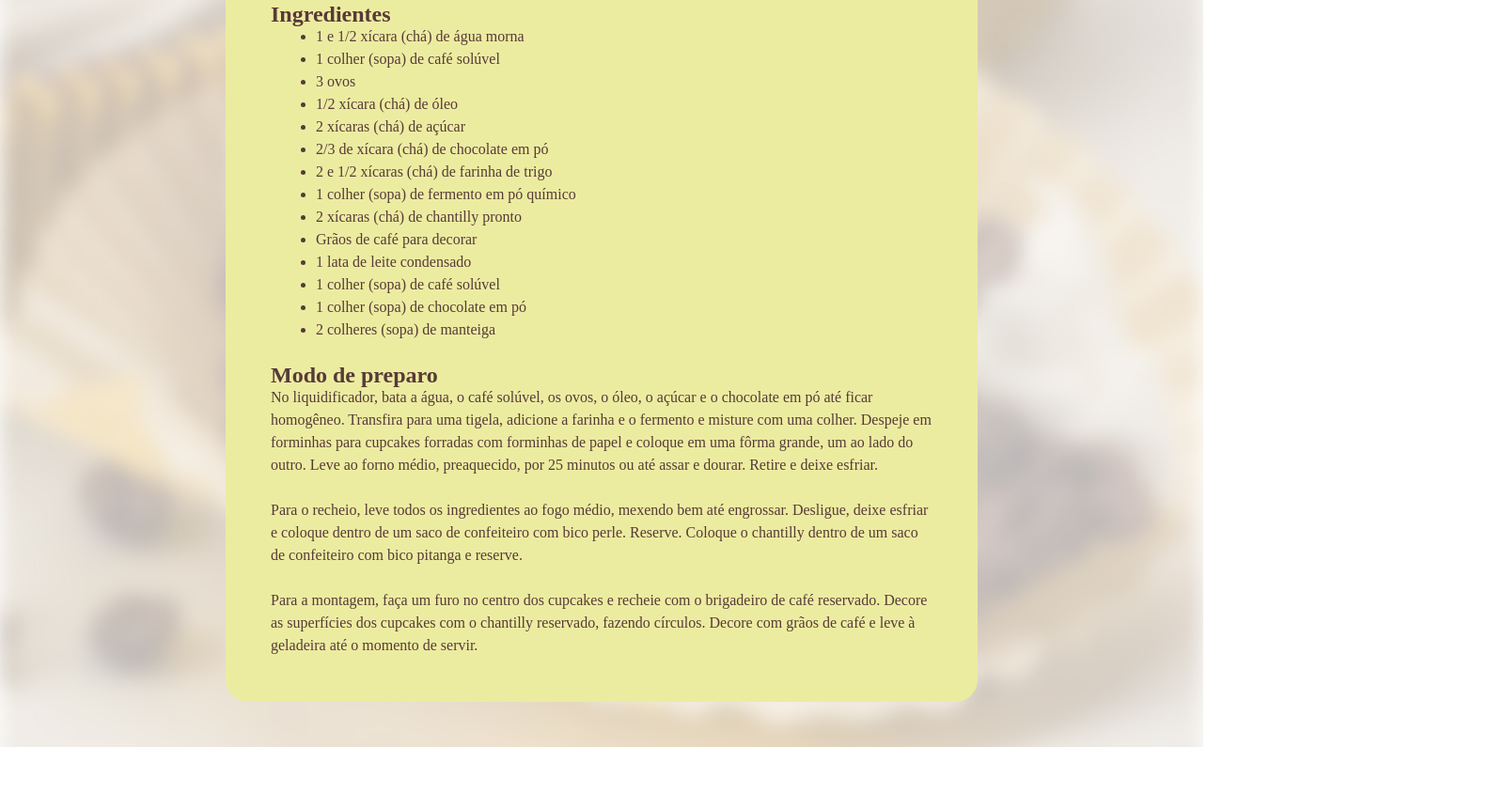
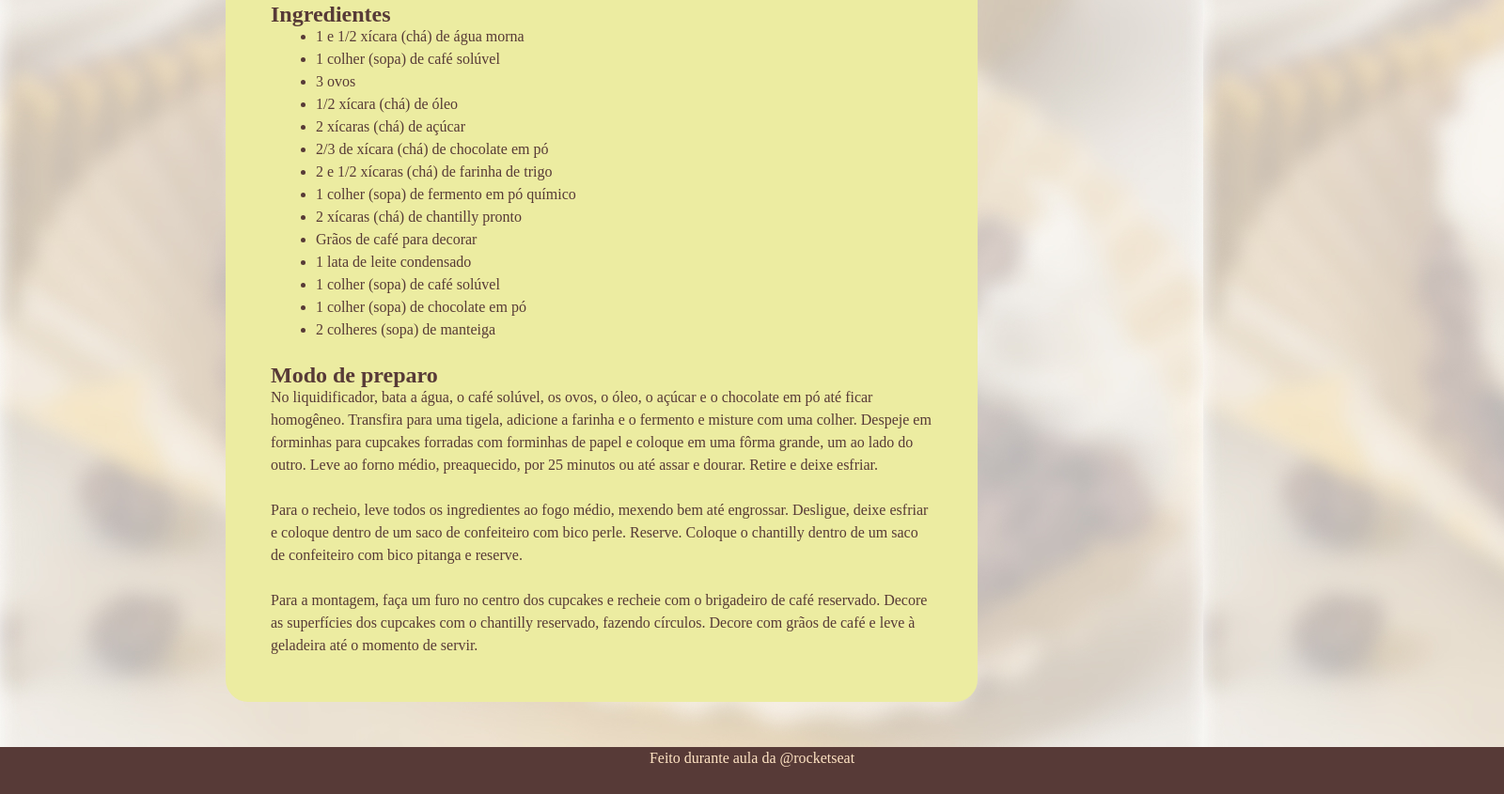
Before and after one commit to MastrangeloReino/Projeto-Aula-Rocketseat, a plain HTML site: page index.html in a window 1280 px wide. Shown: the part 739-1584 px from the top of the page at 94% size, 1600 px wide, since content can reach past the window. Before the commit the page ends 1534 px from the top, so only its background shows below. Drawn offline with Linux system fonts and the light colour scheme; a web font is replaced by a local one.

Commit message:
finalizado

```diff
--- a/index.html
+++ b/index.html
@@ -55,5 +55,9 @@ Para a montagem, faça um furo no centro dos cupcakes e recheie com o brigadeiro
 
    </div>
 
+   <footer>
+    Feito durante aula da @rocketseat
+   </footer>
+
 </body>
 </html>
--- a/style.css
+++ b/style.css
@@ -60,3 +60,12 @@ h1 h2{
 ul{
     padding-left: 48px;
 }
+
+
+footer{
+    color:bisque;
+    background-color: #573A37;
+    width: 1600px;
+    height: 50px;
+    text-align: center;
+}
```
